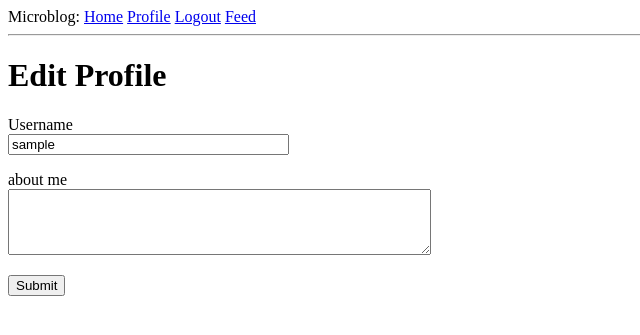
After one commit to XtraordinaryXTD/Coding-Stuff, a Flask app: page /edit_profile in a window 1280 px wide. The commit adds this page. Shown: the top 335 px of the page, without its empty margins (0-640 px from the left). Run offline with Flask 2, Linux system fonts and the light colour scheme; the visitor is signed in with stand-in values (Sample User, id 1); data comes from the database, SQL or seed files in the repository; both versions use the stored data as it was after the commit.

Commit message:
edit profile

```diff
--- a/app/forms.py
+++ b/app/forms.py
@@ -1,6 +1,6 @@
 from flask_wtf import FlaskForm
-from wtforms import StringField, PasswordField, BooleanField, SubmitField
-from wtforms.validators import DataRequired, ValidationError, Email, EqualTo
+from wtforms import StringField, PasswordField, BooleanField, SubmitField, TextAreaField
+from wtforms.validators import DataRequired, ValidationError, Email, EqualTo, Length
 from app.models import User
 
 class LoginForum(FlaskForm):
@@ -27,3 +27,9 @@ class RegistrationForm(FlaskForm):
         user = User.query.filter_by(email=email.data).first()
         if user is not None:
             raise ValidationError('Please use a different e-mail adress.')
+
+
+class EditProfileForm(FlaskForm):
+    username = StringField('Username', validators=[DataRequired()])
+    about_me = TextAreaField('about me', validators= [Length(min=0, max=144)])
+    submit = SubmitField('Submit')
--- a/app/models.py
+++ b/app/models.py
@@ -2,13 +2,16 @@ from datetime import datetime
 from app import db, login
 from werkzeug.security import generate_password_hash, check_password_hash
 from flask_login import UserMixin
+from hashlib import md5
 
-class User(UserMixin ,db.Model):
+class User(UserMixin, db.Model):
     id = db.Column(db.Integer, primary_key = True)
     username = db.Column(db.String(64), index = True, unique = True)
     email = db.Column(db.String(128), index = True, unique = True)
     password_hash = db.Column(db.String(128))
     posts = db.relationship('Post', backref='author', lazy='dynamic')
+    about_me = db.Column(db.String(140))
+    last_seen = db.Column(db.DateTime, default=datetime.utcnow)
 
 
     def __repr__(self):
@@ -19,6 +22,10 @@ class User(UserMixin ,db.Model):
 
     def check_password(self, password):
         return check_password_hash(self.password_hash, password)
+
+    def avatar(self, size):
+        digest = md5(self.email.lower().encode('utf-8')).hexdigest()
+        return 'https://www.gravatar.com/avatar/{}?d=identicon&s={}'.format(digest, size)
 
 @login.user_loader
 def load_user(id):
--- a/app/routes.py
+++ b/app/routes.py
@@ -1,9 +1,10 @@
 from app import app, db
 from flask import render_template, flash, redirect, url_for, request
-from app.forms import LoginForum, RegistrationForm
+from app.forms import LoginForum, RegistrationForm, EditProfileForm
 from flask_login import current_user, login_user, logout_user, login_required
 from app.models import User
 from werkzeug.urls import url_parse
+from datetime import datetime
 
 
 @app.route('/')
@@ -68,3 +69,36 @@ def register():
         flash('Congratulations, you are now a registered user!!!')
         return redirect(url_for('login'))
     return render_template('register.html', title='Register', form=form)
+
+@app.route('/user/<username>')
+@login_required
+def user(username):
+    user = User.query.filter_by(username = username).first_or_404()
+    posts = [
+        {'author' : user, 'body' : 'test post #1'},
+        {'author' : user, 'body' : 'test post #3'}
+    ]
+    return render_template('user.html', user=user, posts=posts)
+
+
+@app.before_request
+def before_request():
+    if current_user.is_authenticated:
+        current_user.last_seen = datetime.utcnow()
+        db.session.commit()
+
+
+@app.route('/edit_profile', methods=['GET', 'POST'])
+@login_required
+def edit_profile():
+    form = EditProfileForm()
+    if form.validate_on_submit():
+        current_user.username = form.username.data
+        current_user.about_me = form.about_me.data
+        db.session.commit()
+        flash('Your changes have been saved!')
+        return redirect(url_for('edit_profile'))
+    elif request.method == 'GET':
+        form.username.data = current_user.username
+        form.about_me.data = current_user.about_me
+        return render_template('edit_profile.html', title='Edit Profile', form=form)
--- /dev/null
+++ b/app/templates/_post.html
@@ -0,0 +1,6 @@
+<table>
+    <tr valign="top">
+        <td><img src='{{ post.author.avatar(36) }}'></td>
+        <td>{{ post.author.username}} says:<br> {{post.body}}</td>
+    </tr>
+</table>
--- a/app/templates/base.html
+++ b/app/templates/base.html
@@ -14,6 +14,7 @@
             {% if current_user.is_anonymus %}
             <a href="{{ url_for('login') }}">Login</a>
             {% else %}
+            <a href="{{ url_for('user', username=current_user.username) }}">Profile</a>
             <a href="{{ url_for('logout') }}">Logout</a>
             <a href="{{ url_for('feed') }}">Feed</a>
             {% endif %}
--- /dev/null
+++ b/app/templates/edit_profile.html
@@ -0,0 +1,23 @@
+{% extends "base.html" %}
+
+{% block content %}
+    <h1>Edit Profile</h1>
+    <form action="" method="post">
+        {{ form.hidden_tag() }}
+        <p>
+            {{ form.username.label }}<br>
+            {{ form.username(size=32) }}<br>
+            {% for error in form.username.errors %}
+            <span style="color: red;">[{{ error }}]</span>
+            {% endfor %}
+        </p>
+        <p>
+            {{ form.about_me.label}}<br>
+            {{ form.about_me(cols=50, rows = 4)}}<br>
+            {% for error in form.about_me.errors %}
+            <span style="color: red;">[{{ error }}]</span>
+            {% endfor %}
+        </p>
+        <p>{{ form.submit}}</p>
+    </form>
+{% endblock %}
```
Also changed, not shown: app/templates/user.html (added, +21 -0 lines), migrations/versions/3df00848f91a_new_fields_in_the_user_model.py (added, +34 -0 lines), app.db.
